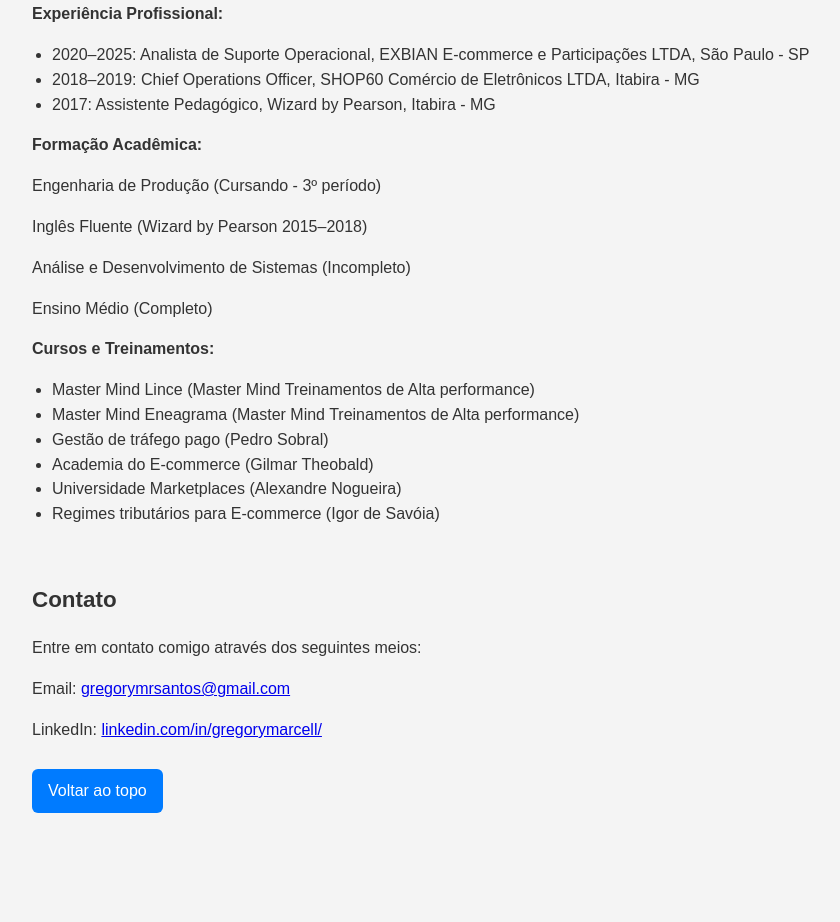
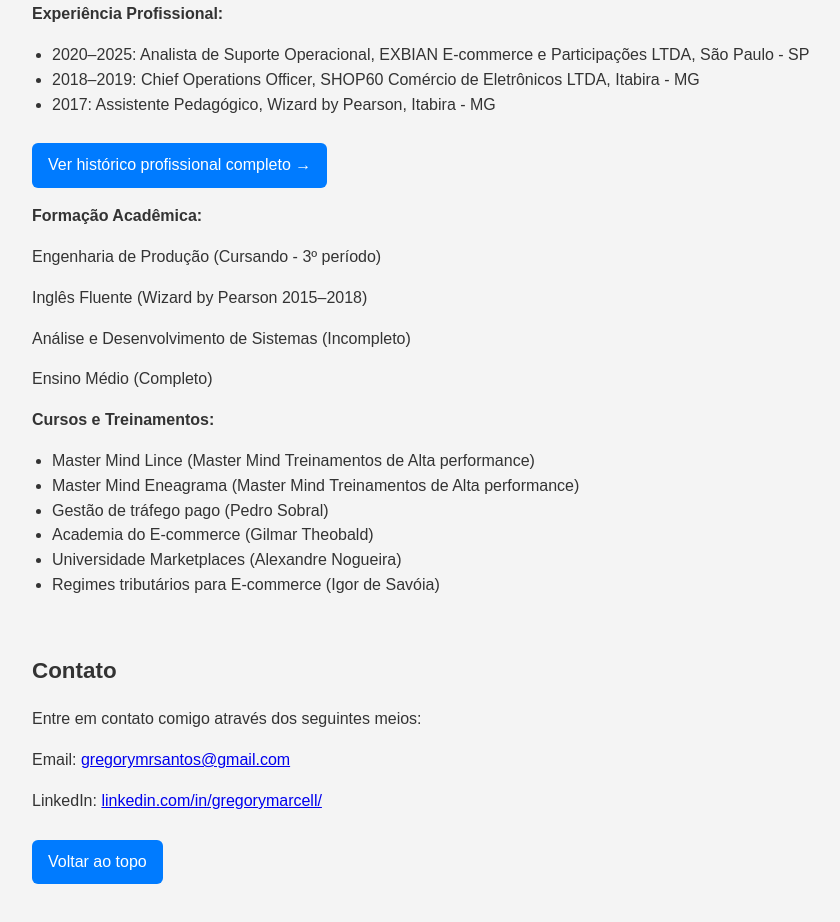
Before and after one commit to GregoryMarcell/about, a plain HTML site: page index.html in a window 1280 px wide. Shown: the part 1166-2088 px from the top of the page, without its empty margins (178-1018 px from the left). Drawn offline with Linux system fonts and the light colour scheme.

Commit message:
Update Historico completo profissional index.html

```diff
--- a/index.html
+++ b/index.html
@@ -72,11 +72,18 @@ footer{position:fixed;left:0;right:0;bottom:0;background-color:var(--footer-bg);
   <section id="curriculo">
     <h2>Currículo</h2>
     <p><strong>Experiência Profissional:</strong></p>
-    <ul>
-      <li>2020–2025: Analista de Suporte Operacional, EXBIAN E-commerce e Participações LTDA, São Paulo - SP</li>
-      <li>2018–2019: Chief Operations Officer, SHOP60 Comércio de Eletrônicos LTDA, Itabira - MG</li>
-      <li>2017: Assistente Pedagógico, Wizard by Pearson, Itabira - MG</li>
-    </ul>
+   <ul>
+  <li>2020–2025: Analista de Suporte Operacional, EXBIAN E-commerce e Participações LTDA, São Paulo - SP</li>
+  <li>2018–2019: Chief Operations Officer, SHOP60 Comércio de Eletrônicos LTDA, Itabira - MG</li>
+  <li>2017: Assistente Pedagógico, Wizard by Pearson, Itabira - MG</li>
+</ul>
+
+<!-- Botão para histórico completo -->
+<p>
+  <a href="historico.html" class="button" title="Ver histórico profissional completo">
+    Ver histórico profissional completo →
+  </a>
+</p>
     <p><strong>Formação Acadêmica:</strong></p>
     <p>Engenharia de Produção (Cursando - 3º período)</p>
     <p>Inglês Fluente (Wizard by Pearson 2015–2018)</p>
```
